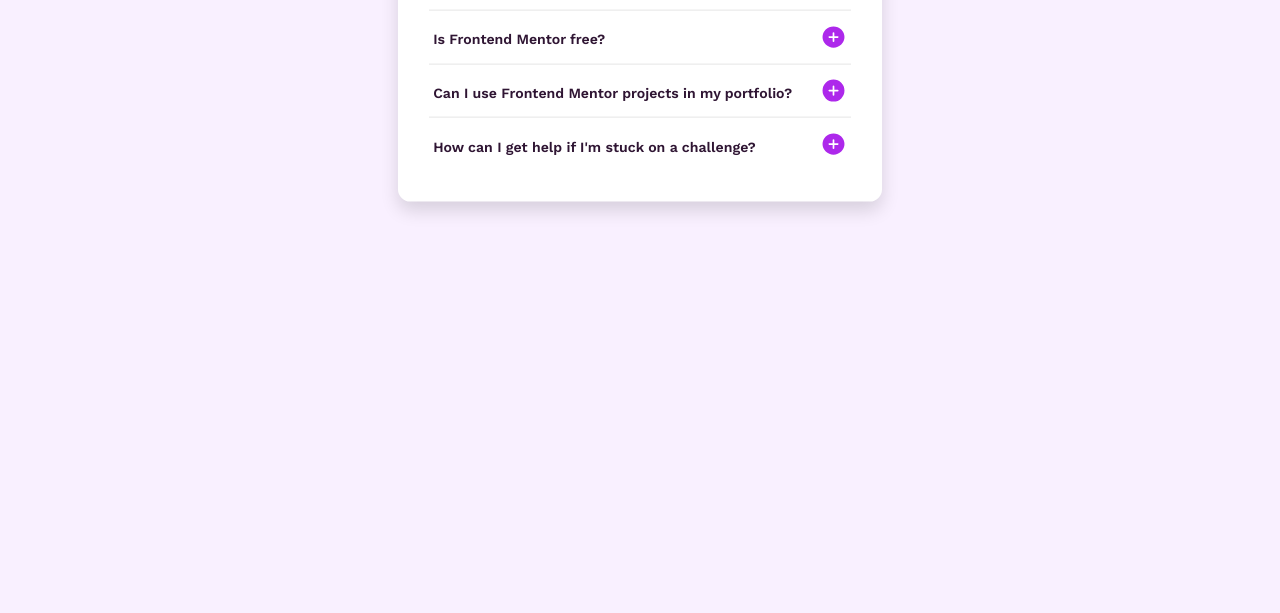
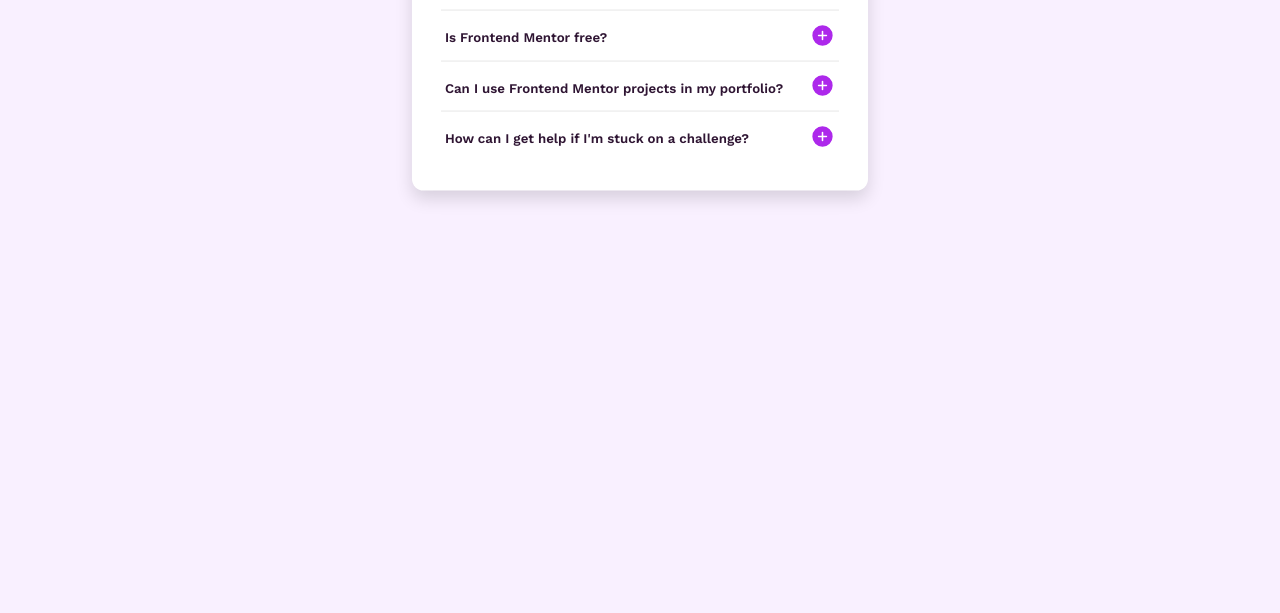
Before and after one commit to nof1eld/JS-Bootcamp-2025, a plain HTML site: page challenge-1/index.html in a window 1280 px wide. Shown: the part 387-1000 px from the top of the page. Drawn offline with nearby package versions, Linux system fonts and the light colour scheme.

Commit message:
adjust body height

```diff
--- a/challenge-1/style.css
+++ b/challenge-1/style.css
@@ -33,7 +33,7 @@
   width: 100vw;
 }
 main {
-  zoom: 88%;
+  zoom: 83%;
   background-color: var(--main-bg-color);
   width: 550px;
   height: fit-content;
```
